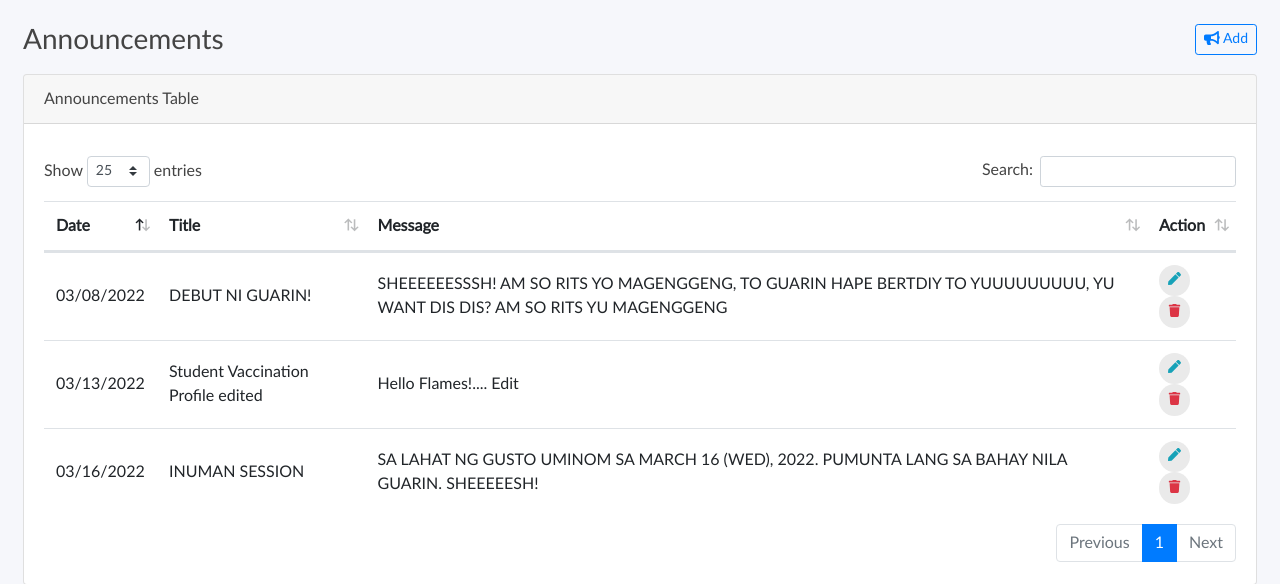
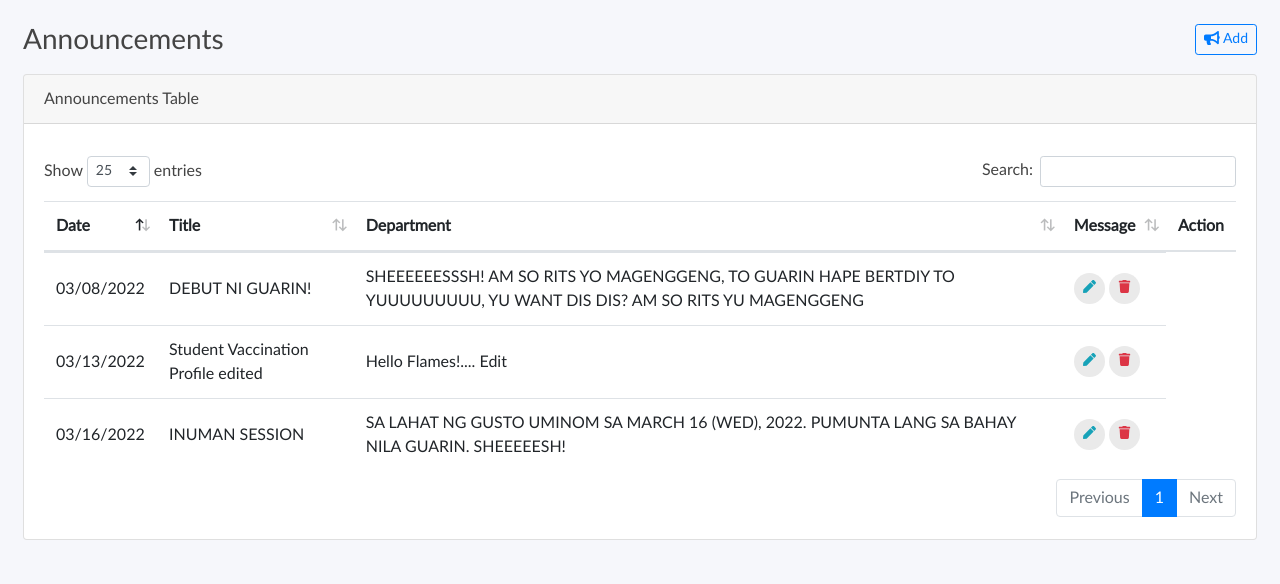
Before and after one commit to haroldeslr/campus-logging-system, a PHP site: page /announcement.php in a window 1280 px wide. Shown: the part 54-638 px from the top of the page. Run offline with PHP 8.4, Linux system fonts and the light colour scheme; a user stored in the database is signed in; data comes from the database, SQL or seed files in the repository.

Commit message:
add department in announcement

```diff
--- a/announcement.php
+++ b/announcement.php
@@ -149,6 +149,7 @@ mysqli_close($conn);
                       <tr>
                         <th>Date</th>
                         <th>Title</th>
+                        <th>Department</th>
                         <th>Message</th>
                         <th>Action</th>
                       </tr>
@@ -183,6 +184,11 @@ mysqli_close($conn);
             <div class="form-group">
               <label for="title-input" class="col-form-label">Title:</label>
               <input id="title-input" type="text" maxlength="70" class="form-control" name="title-input" />
+            </div>
+            <div class="form-group ">
+                <label for="role-select">Department</label>
+                <select name="role-select" class="form-control" id="role-select" required>
+                 </select>
             </div>
             <div class="form-group">
               <label for="message-text-input" class="col-form-label">Message:</label>
```
